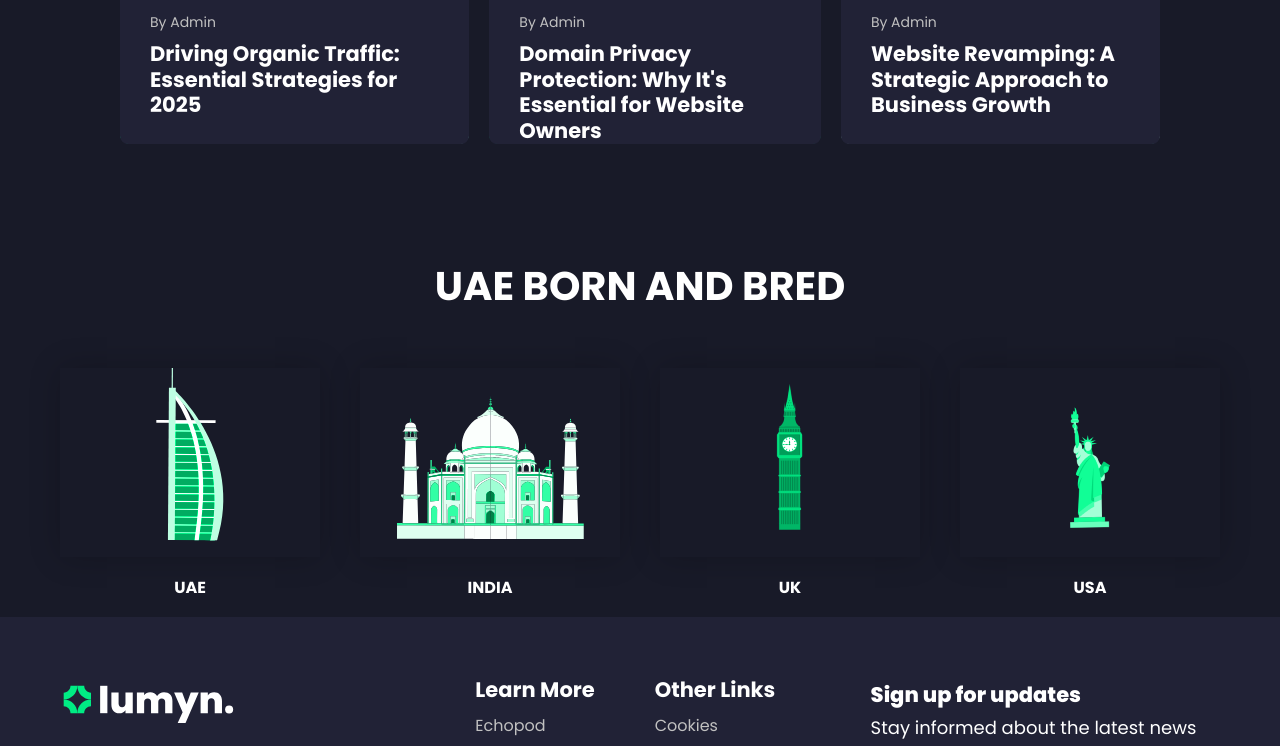
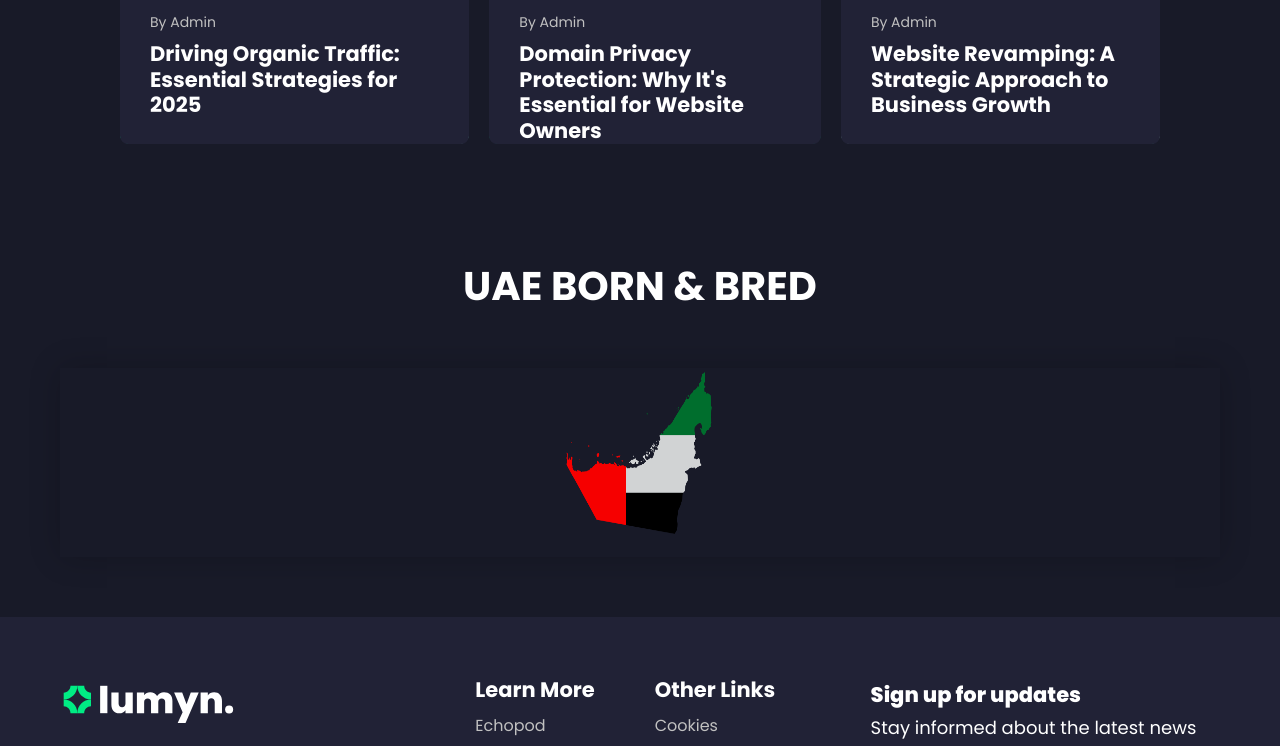
Before and after one commit to vishnutk41/team-lumyn, a Next.js app: page / in a window 1280 px wide. Shown: the part 4414-5160 px from the top of the page. Built offline with nearby package versions, Linux system fonts and the light colour scheme.

Commit message:
uae seven emirates

```diff
--- a/src/pages/index.tsx
+++ b/src/pages/index.tsx
@@ -1091,12 +1091,16 @@ export default function Home() {
             <h3 className="title">
               {/* We've made our presence <br /> known across the globe{" "}
                */}
-               UAE BORN AND BRED
+               UAE BORN & BRED
             </h3>
 
             <div className="container">
 
-              <div className="item">
+            <div className="item">
+                 <img src="/assets/png/UAE.png" alt="seven emirates" height={170} width={300} />
+                 {/* <h4>INDIA</h4> */}
+              </div>
+              {/* <div className="item">
                  <img src="/assets/images/UAE.png" alt="" />
                  <h4>UAE</h4>
               </div>
@@ -1111,7 +1115,7 @@ export default function Home() {
               <div className="item">
                  <img src="/assets/images/USA.png" alt="" />
                  <h4>USA</h4>
-              </div>
+              </div> */}
 
             </div>
           </div>
```
Also changed, not shown: public/assets/png/UAE.png (added).
